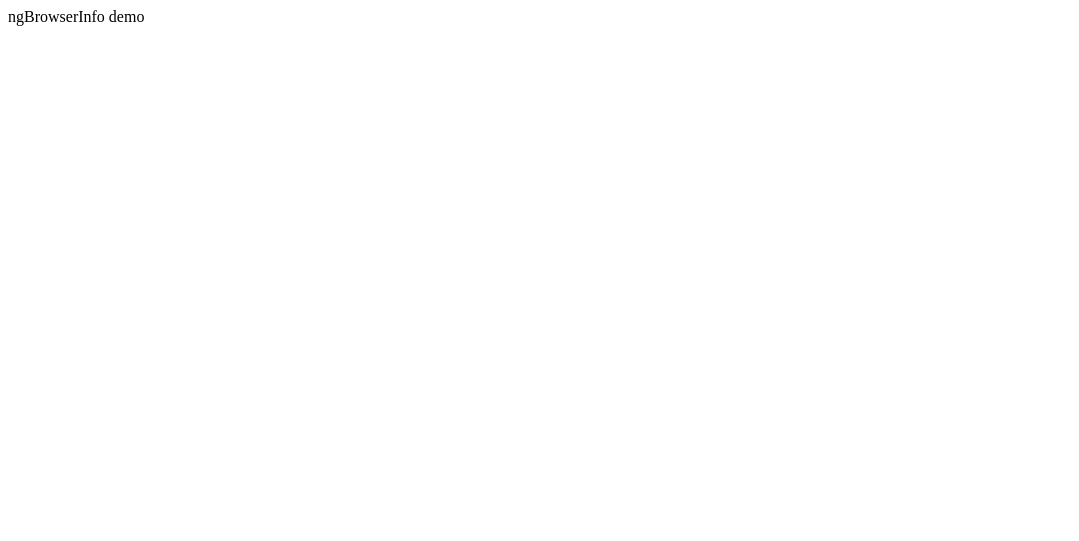
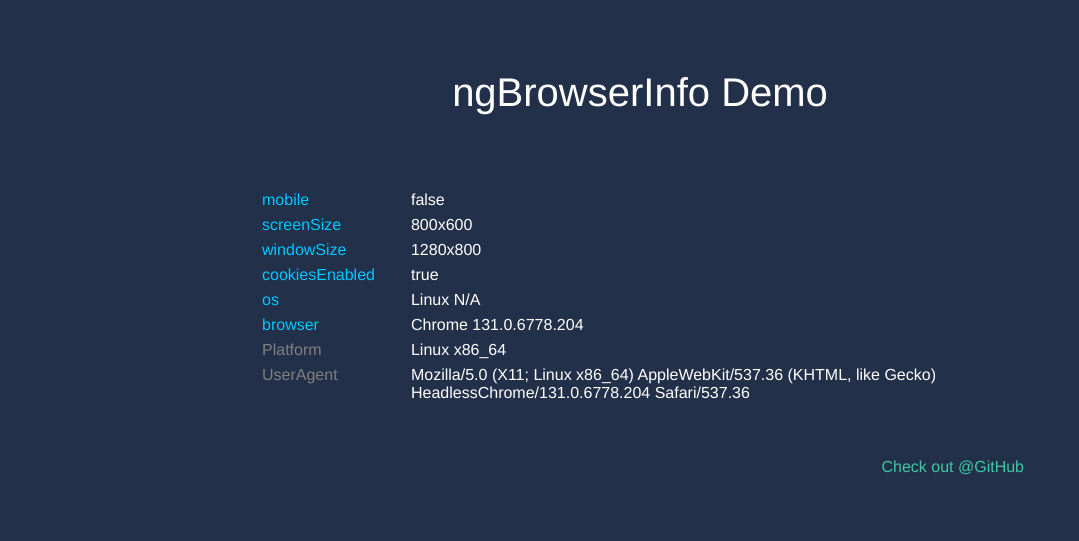
Before and after one commit to transferwise/ng-browser-info, a website: page index.html in a window 1280 px wide. Shown: the whole page, without its empty margins (0-1079 px from the left). Drawn offline with nearby package versions, Linux system fonts and the light colour scheme.

```diff
--- a/index.html
+++ b/index.html
@@ -1 +1,114 @@
-ngBrowserInfo demo
+<!DOCTYPE html>
+<html lang="en" ng-app="ngBrowserInfoDemo">
+
+<head>
+	<meta charset="UTF-8">
+	<meta name="viewport" content="width=device-width, initial-scale=1">
+
+	<title>ngBrowserInfo Demo</title>
+
+	<style>
+		body {
+			margin: 0 auto;
+			background-color: #223049;
+			color: #fff;
+			font-family: "HelveticaNeue-Light", "Helvetica Neue Light", "Helvetica Neue", Helvetica, Arial, "Lucida Grande", sans-serif;
+			font-weight: 300;
+		}
+		main {
+			margin: 0 auto;
+			width: 60%;
+		}
+		h1 {
+			margin: 70px 0;
+			font-size: 40px;
+			font-weight: 100;
+			text-align: center;
+		}
+		@media (max-width: 1000px) {
+			main {
+				width: 90%;
+			}
+			h1 {
+				font-size: 30px;
+			}
+		}
+		table {
+			border-spacing: 5px;
+		}
+		td {
+			vertical-align: top;
+		}
+		td:first-child {
+			padding-right: 30px;
+			color: #00c6ff;
+		}
+		.debug {
+			color: grey!important;
+		}
+		footer {
+			height: 80px;
+			padding-top: 50px;
+			text-align: right;
+		}
+		a {
+			color: #3EC9A7;
+			text-decoration: none;
+		}
+		a:hover {
+			color: #F2E8C4;
+		}
+	</style>
+</head>
+<body ng-controller="DemoController">
+
+<main>
+	<h1>ngBrowserInfo Demo</h1>
+
+	<table>
+		<tr ng-repeat="(key, spec) in info">
+			<td>{{key}}</td>
+			<td>{{spec}}</td>
+		</tr>
+		<tr>
+			<td class="debug">Platform</td>
+			<td>{{navigator.platform}}</td>
+		</tr>
+		<tr>
+			<td class="debug">UserAgent</td>
+			<td>{{navigator.userAgent}}</td>
+		</tr>
+	</table>
+
+	<footer><a href="https://github.com/transferwise/ng-browser-info">Check out @GitHub</a></footer>
+</main>
+
+<script src="https://ajax.googleapis.com/ajax/libs/angularjs/1.3.3/angular.min.js"></script>
+<script src="src/ngBrowserInfo.js"></script>
+<script>
+	angular.module('ngBrowserInfoDemo', ['ngBrowserInfo']);
+
+	angular.module('ngBrowserInfoDemo').controller('DemoController', [
+		'$scope', '$window', 'browserInfo',
+		function ($scope, $window, browserInfo) {
+
+			$scope.navigator = $window.navigator;
+
+			$scope.info = function () {
+				var specs = browserInfo.giveMeAllYouGot();
+
+				return {
+					mobile: specs.mobile,
+					screenSize: specs.screenSize.width + 'x' + specs.screenSize.height,
+					windowSize: specs.windowSize.width + 'x' + specs.windowSize.height,
+					cookiesEnabled: specs.cookiesEnabled,
+					os: specs.os.name + ' ' + specs.os.version,
+					browser: specs.browser.name + ' ' + specs.browser.version
+				};
+			}();
+		}
+	]);
+</script>
+
+</body>
+</html>
```
